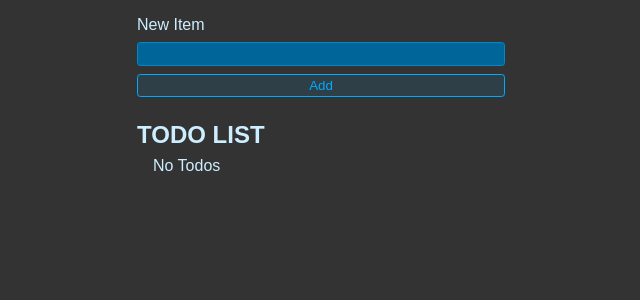
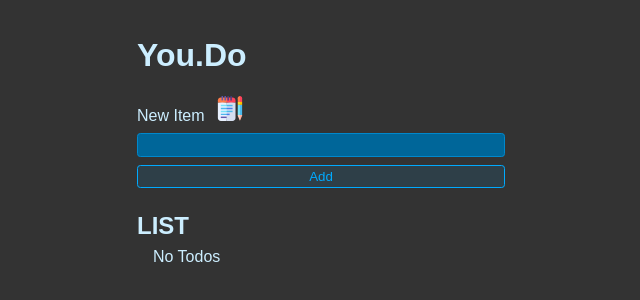
Before and after one commit to ptech12/you.do, a React (Vite) app: page / in a window 1280 px wide. Shown: the top 300 px of the page, without its empty margins (319-959 px from the left). Built offline with nearby package versions, Linux system fonts and the light colour scheme.

Commit message:
add svg icons

```diff
--- a/src/App.jsx
+++ b/src/App.jsx
@@ -53,9 +53,9 @@ export default function App() {
 
   return (
     <>
-
+      <h1>You.Do</h1>
       <NewTodo onSubmit={addTodo} />
-      <h1 className="header">TODO LIST</h1>
+      <h1 className="header">LIST</h1>
       <TodoList todos={todos } toggleTodo={toggleTodo} deleteTodo={deleteTodo} />
     </>
   );
--- a/src/NewTodo.jsx
+++ b/src/NewTodo.jsx
@@ -1,5 +1,6 @@
 import { useState } from "react";
-
+import ReactLogo from "../assets/notepad.svg";
+import './style.css'
 
 export default function NewTodo({ onSubmit }) {
     const [newItem, setNewItem] = useState("");
@@ -27,7 +28,12 @@ export default function NewTodo({ onSubmit }) {
       }
   return (
     <form onSubmit={handleSubmit} className="new-item-form">
-      <label htmlFor="item">New Item</label>
+      <label htmlFor="item">
+        New Item
+      <img src={ReactLogo} className="notepad" alt="React Logo" />
+
+      </label>
+
       <input
         type="text"
         id="item"
--- a/src/style.css
+++ b/src/style.css
@@ -138,3 +138,17 @@
   .list li:has(input:checked) label:hover::before {
     background: hsl(200, 100%, 30%);
   }
+
+
+.notepad{
+  width: 50px;
+  height: 25px;
+  /* font-size: 14px; */
+  transition: width 0.5s linear, height 0.5s linear;
+
+}
+
+.notepad:hover{
+  height: 30px;
+  width: 60px;
+}
```
